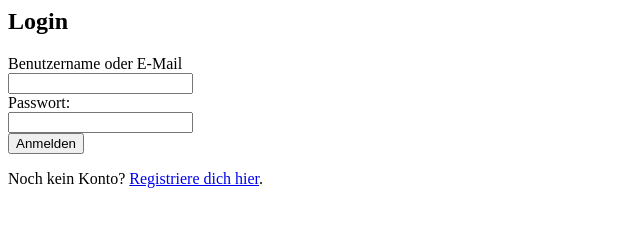
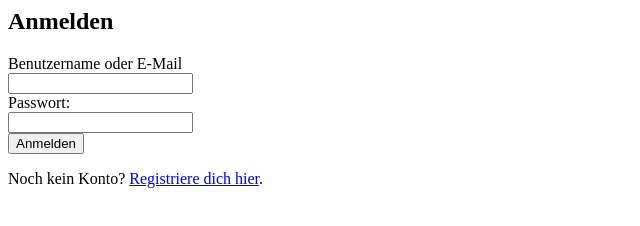
Before and after one commit to Silas0420/Freezlet, a website: page login freezlet.html in a window 1280 px wide. Shown: the full height of the page, 0-640 px from the left. Drawn offline with Linux system fonts and the light colour scheme.

Commit message:
Update login freezlet.html
login zu anmelden

```diff
--- a/login freezlet.html
+++ b/login freezlet.html
@@ -3,13 +3,13 @@
 <head>
     <meta charset="UTF-8">
     <meta name="viewport" content="width=device-width, initial-scale=1.0">
-    <title>Login</title>
+    <title>Anmelden</title>
     <link rel="stylesheet" href="/style.css">
 </head>
 <body>
 
     <div>
-        <h2>Login</h2>
+        <h2>Anmelden</h2>
         <form id="login-form">
             <label for="username">Benutzername oder E-Mail</label><br>
             <input type="text" id="username" name="username" required>
```
